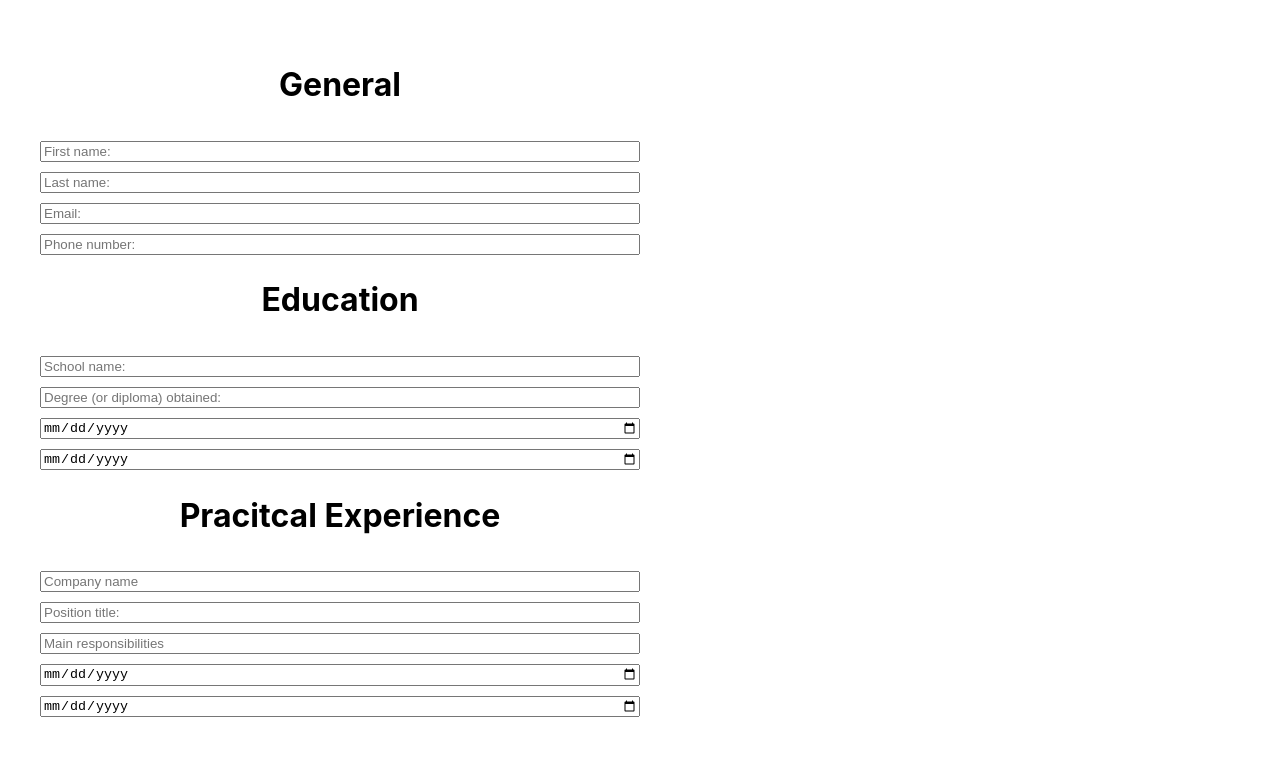
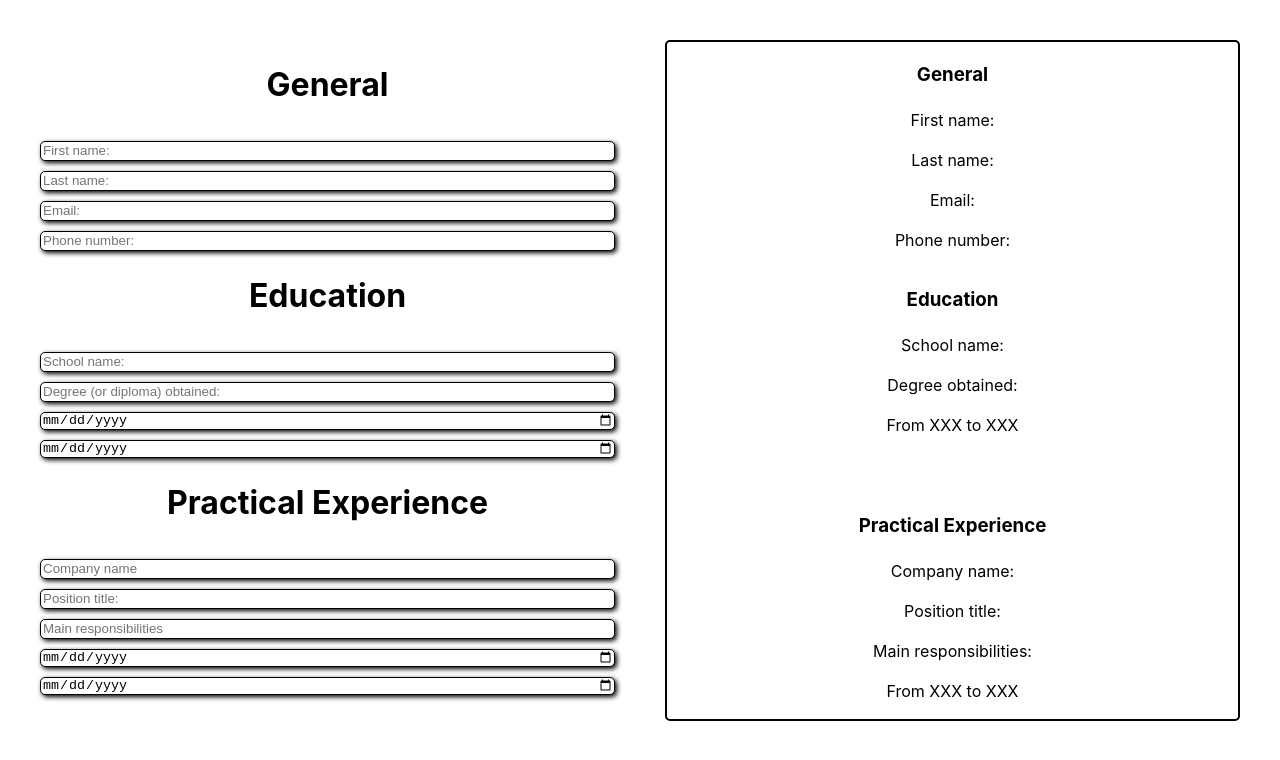
Before and after one commit to DenverDawgs18/CV, a React (Vite) app: page / in a window 1280 px wide. Shown: the top 760 px of the page. Built offline with nearby package versions, Linux system fonts and the light colour scheme.

Commit message:
Basic resume created

```diff
--- a/src/components/CV.jsx
+++ b/src/components/CV.jsx
@@ -1,10 +1,17 @@
 import General from "./General";
 import Education from "./Education";
 import Practical from "./Practical";
+import { useState } from "react";
 
 export default function CV(){
+    const [firstName, setFirstName] = useState('')
+    function firstNameChange(e){
+        setFirstName(e.target.value)
+    }
     return(
-        <>
+        <div className="wrapper">
+
+
 
             <form className="main">
                 <General />
@@ -12,8 +19,32 @@ export default function CV(){
                 <Practical />
             </form>
             <div className="resume">
+                <div className="generalResume">
+                    <h3>General</h3>
+                    <p>First name: </p>
+                    <p>Last name: </p>
+                    <p>Email: </p>
+                    <p>Phone number: </p>
+                </div>
+                <div className="educationResume">
+                    <h3>Education</h3>
+                    <p>School name: </p>
+                    <p>Degree obtained: </p>
+                    <p>From XXX to XXX</p>
+
+                {/* Will probably need to factor this and practicalResume into own components to introduce
+                the idea of multiple degrees or jobs */}
+
+                </div>
+                <div className="practicalResume">
+                    <h3>Practical Experience</h3>
+                    <p>Company name: </p>
+                    <p>Position title: </p>
+                    <p>Main responsibilities: </p>
+                    <p>From XXX to XXX</p>
+                </div>
 
             </div>
-        </>
+        </div>
     )
 }
--- a/src/components/Practical.jsx
+++ b/src/components/Practical.jsx
@@ -1,7 +1,7 @@
 export default function Practical(){
     return(
         <div className="practical">
-            <h1 className="practicalH header">Pracitcal Experience</h1>
+            <h1 className="practicalH header">Practical Experience</h1>
             <input type="text" placeholder="Company name" />
             <input type="text" placeholder="Position title: " />
             <input type="text" placeholder="Main responsibilities" />
--- a/src/index.css
+++ b/src/index.css
@@ -14,5 +14,26 @@
   gap: 10px;
 }
 .main{
-  max-width: 50%;
+  max-width: 100%;
 }
+input{
+  max-width: 100%;
+  border-radius: 5px;
+  border: black 1px solid;
+  box-shadow: 2px 2px 5px;
+  height: 2vh;
+}
+.wrapper{
+  display: grid;
+  grid-template-columns: 1fr 1fr;
+  gap: 50px;
+  width: 100%;
+}
+
+.resume{
+  max-width: 100%;
+  display: grid;
+  grid-template-rows: 1fr 1fr 1fr;
+  border: 2px solid black;
+  border-radius: 5px;
+}
```
